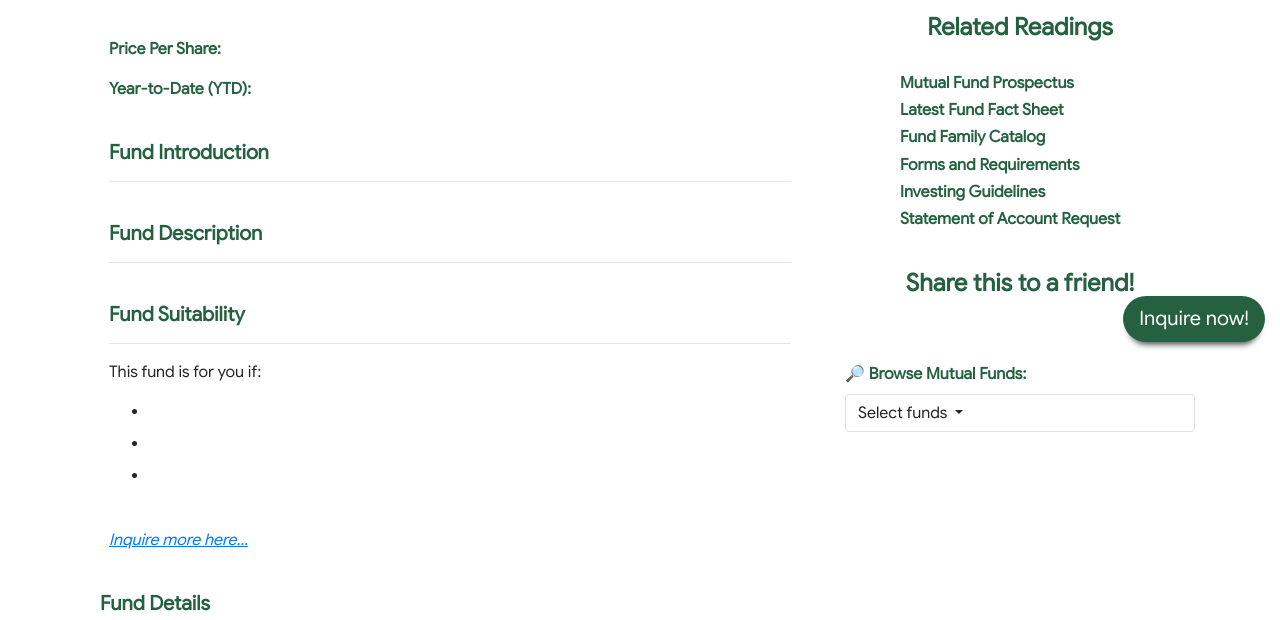
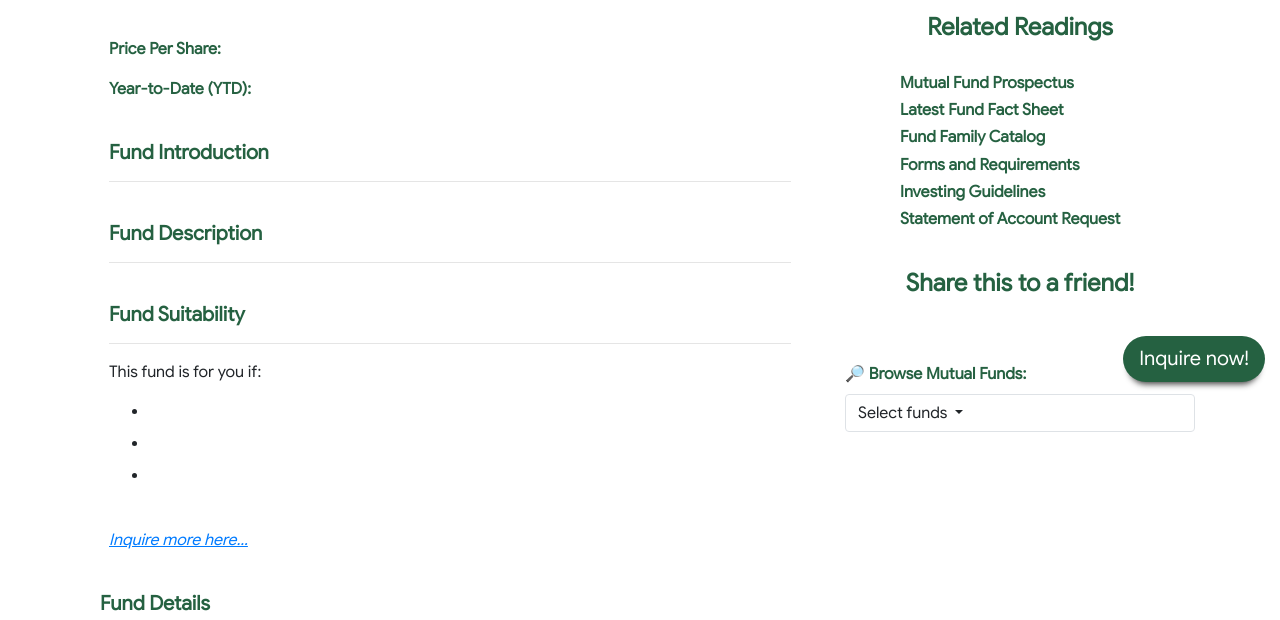
Before and after one commit to erwindioxide/recommendation-engine, a plain HTML site: page fund-details.html in a window 1280 px wide. Shown: the part 180-800 px from the top of the page. Drawn offline with nearby package versions, Linux system fonts and the light colour scheme; files whose address does not match are found by name.

Commit message:
lower floating buttons

```diff
--- a/style.sass
+++ b/style.sass
@@ -80,6 +80,23 @@ html, body
 	color: #ca9732
 	font-weight: bold
 
+#sticky, .sticky
+	position: fixed
+	right: 15px
+	top: 500px
+	transition: all 0.2s ease-in-out
+	border-radius: 24px
+	z-index: 1
+	cursor: pointer
+	box-shadow: 0 8px 6px -6px #3c3c3c
+
+#sticky:hover, .sticky:hover
+	transform: scale(1.1)
+
+#sticky:active, .sticky:active
+	transform: scale(1.1)
+
+
 footer
 	background-color: #124735
 	height: 50px
```
Also changed, not shown: style.css, 1 other file.
